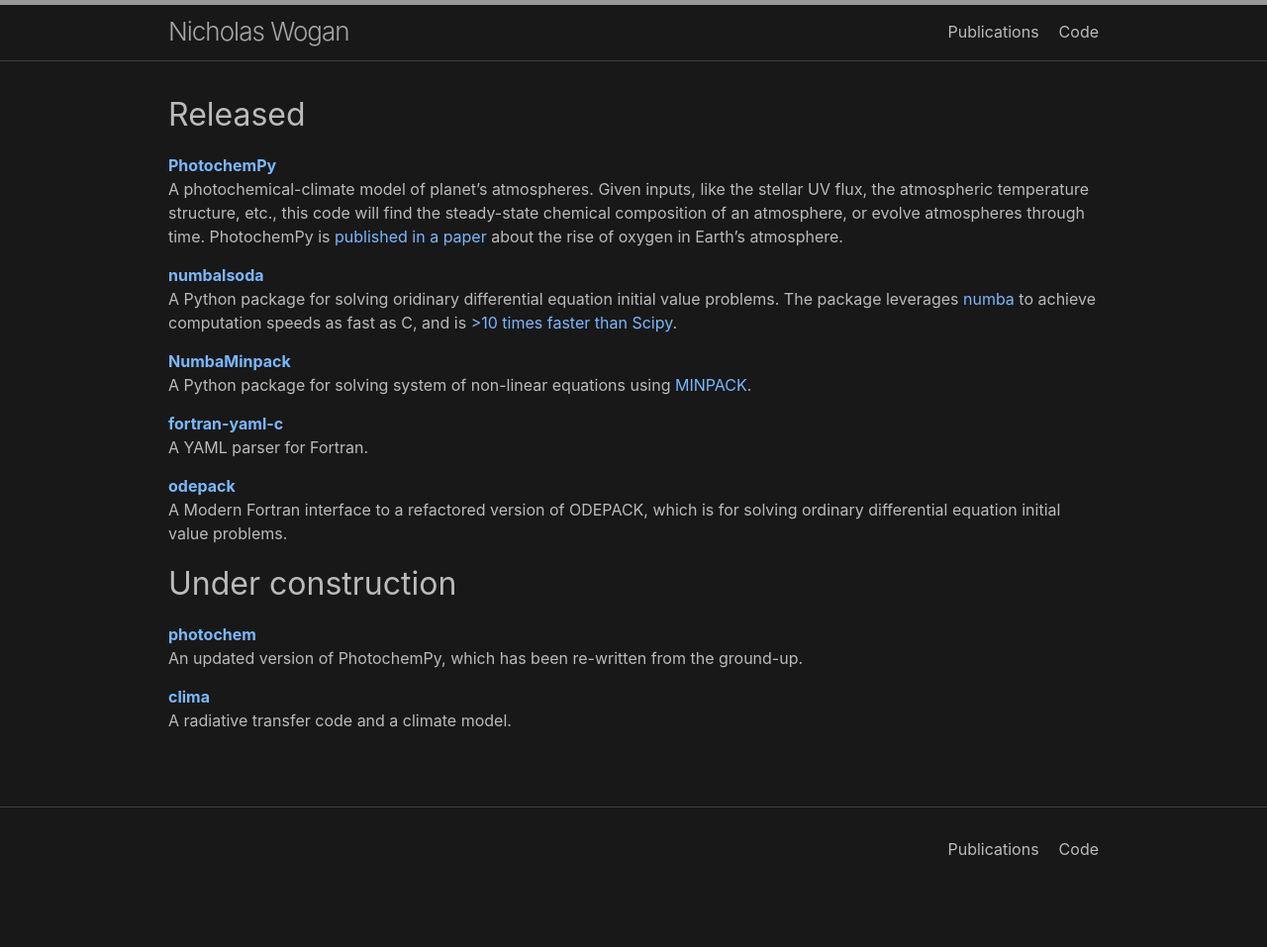
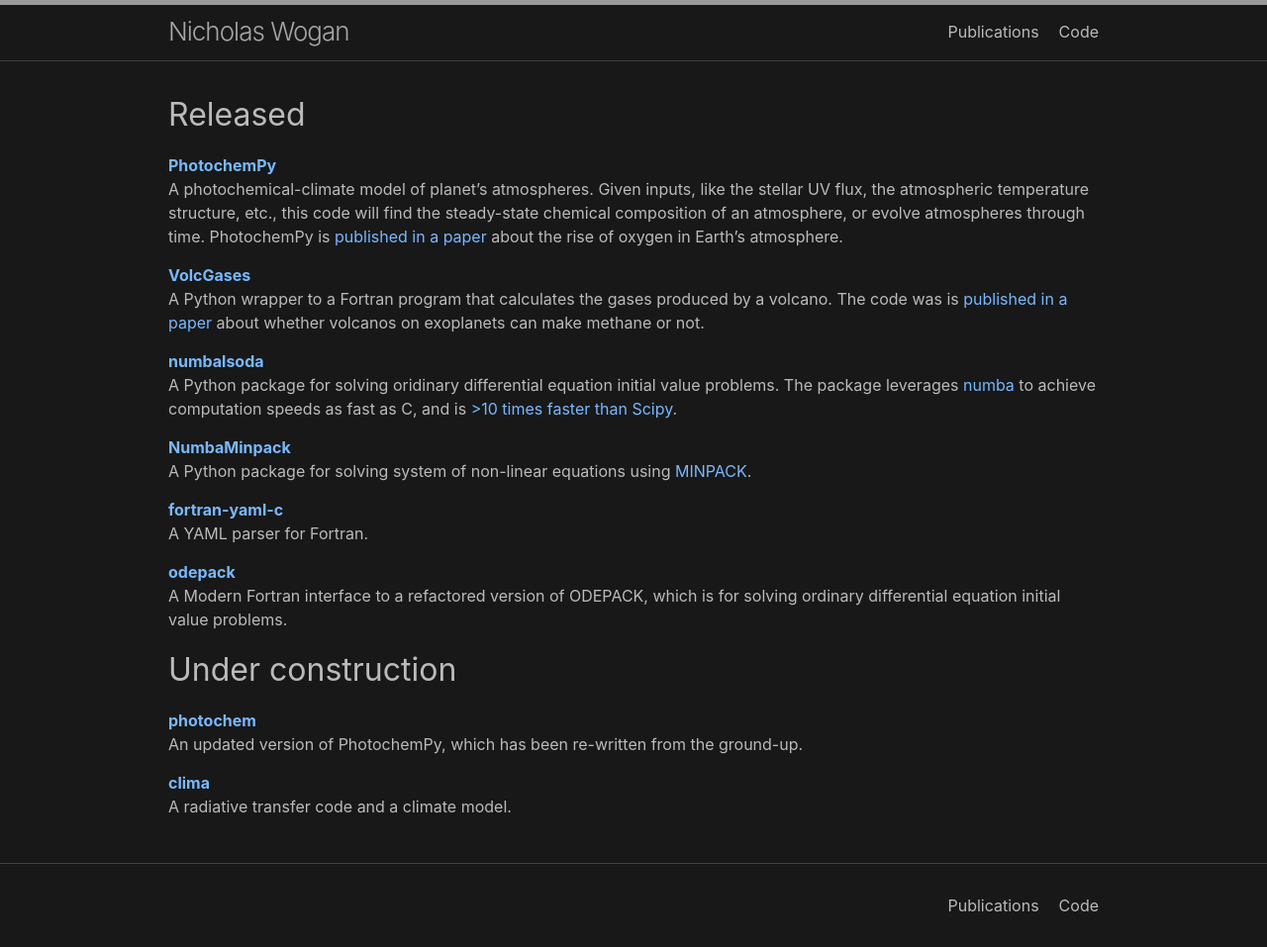
Before and after one commit to Nicholaswogan/Nicholaswogan.github.io, a Jekyll site: the page built from code.md, in a window 1280 px wide. Shown: the whole page at 99% size. Built offline with Jekyll 4.4.1, drawn with Linux system fonts in a browser that asks for light colours; before the commit the page ends 900 px from its top, so only the background shows below that.

Commit message:
added volcgases

```diff
--- a/code.md
+++ b/code.md
@@ -7,6 +7,9 @@
 
 [**PhotochemPy**](https://github.com/Nicholaswogan/PhotochemPy)<br />
 A photochemical-climate model of planet's atmospheres. Given inputs, like the stellar UV flux, the atmospheric temperature structure, etc., this code will find the steady-state chemical composition of an atmosphere, or evolve atmospheres through time. PhotochemPy is [published in a paper](https://doi.org/10.1073/pnas.2205618119) about the rise of oxygen in Earth's atmosphere.
+
+[**VolcGases**](https://github.com/Nicholaswogan/VolcGases)<br />
+A Python wrapper to a Fortran program that calculates the gases produced by a volcano. The code was is [published in a paper](https://doi.org/DOI:10.3847/PSJ/abb99e) about whether volcanos on exoplanets can make methane or not.
 
 [**numbalsoda**](https://github.com/Nicholaswogan/numblsoda)<br />
 A Python package for solving oridinary differential equation initial value problems. The package leverages [numba](https://numba.pydata.org/) to achieve computation speeds as fast as C, and is [>10 times faster than Scipy](https://github.com/Nicholaswogan/numblsoda/tree/main/benchmark).
```
Also changed, not shown: 1 other file.
